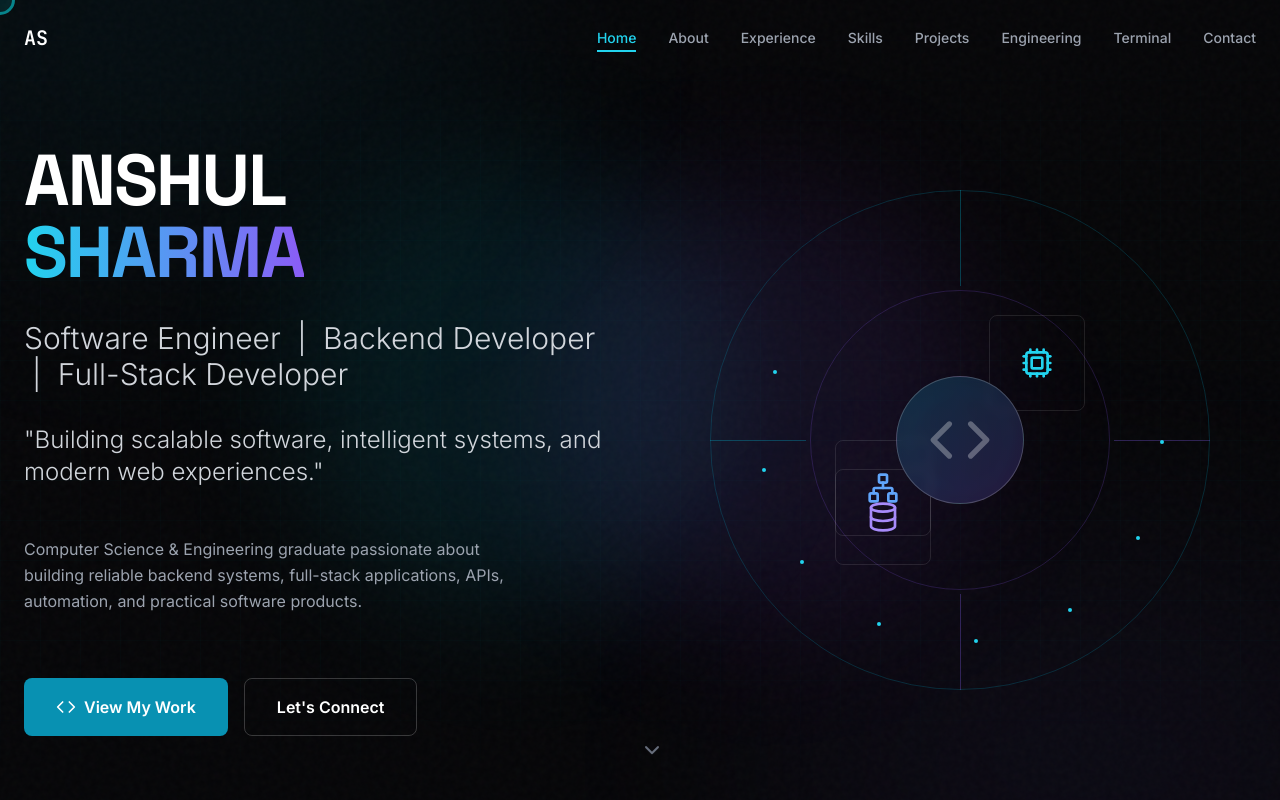
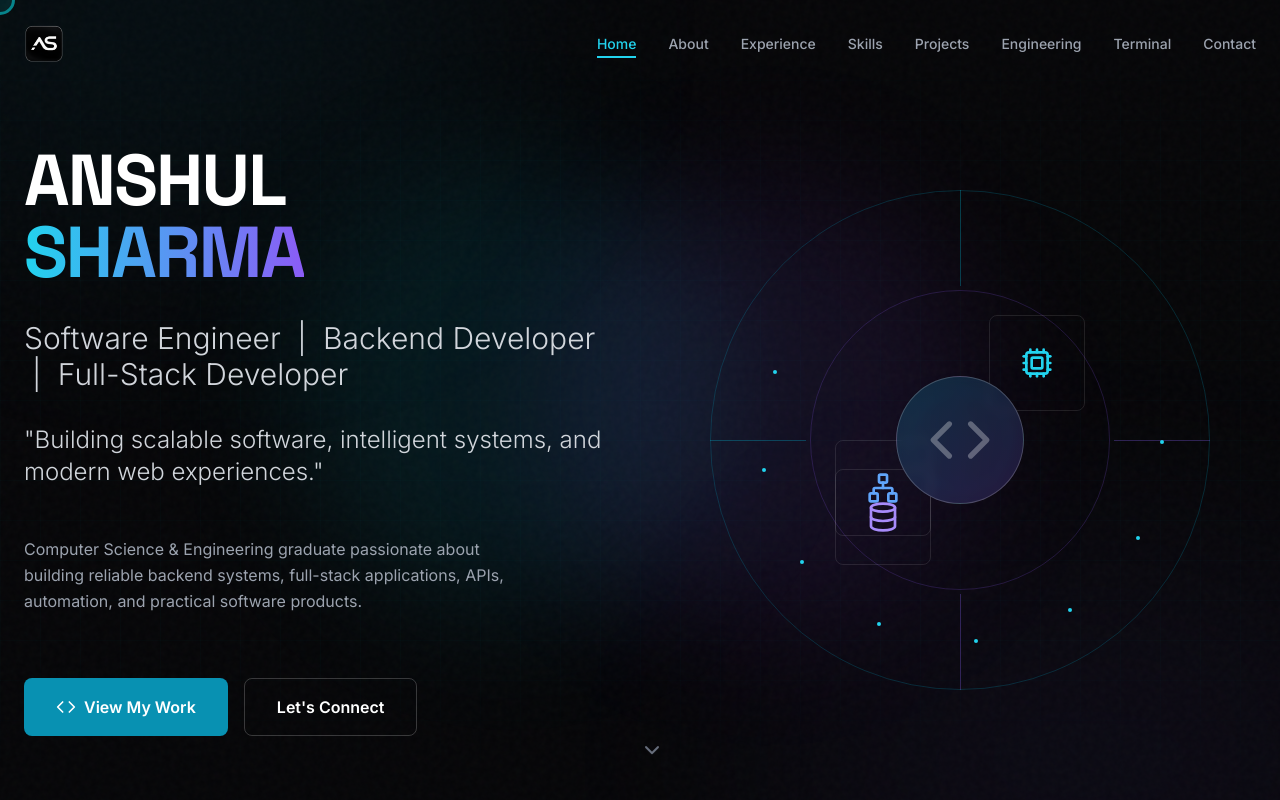
Before and after one commit to anshulsh012/Portfolio, a React (Vite) app: page / in a window 1280 px wide. Shown: the top 800 px of the page. Built offline with nearby package versions, Linux system fonts and the light colour scheme.

Commit message:
Replace AS with logo in navbar

```diff
--- a/src/Portfolio.tsx
+++ b/src/Portfolio.tsx
@@ -125,9 +125,14 @@ const Navbar: React.FC = () => {
       <div className="container mx-auto px-6 flex items-center justify-between">
         <button
           onClick={() => scrollTo('home')}
-          className="font-mono font-bold text-xl hover:text-cyan-400 transition-colors"
+          className="hover:opacity-80 transition-opacity"
+          aria-label="Home"
         >
-          AS
+          <img
+            src="/favicon.png"
+            alt="AS Logo"
+            className="h-10 w-auto"
+          />
         </button>
 
         {/* Desktop Navigation */}
```
